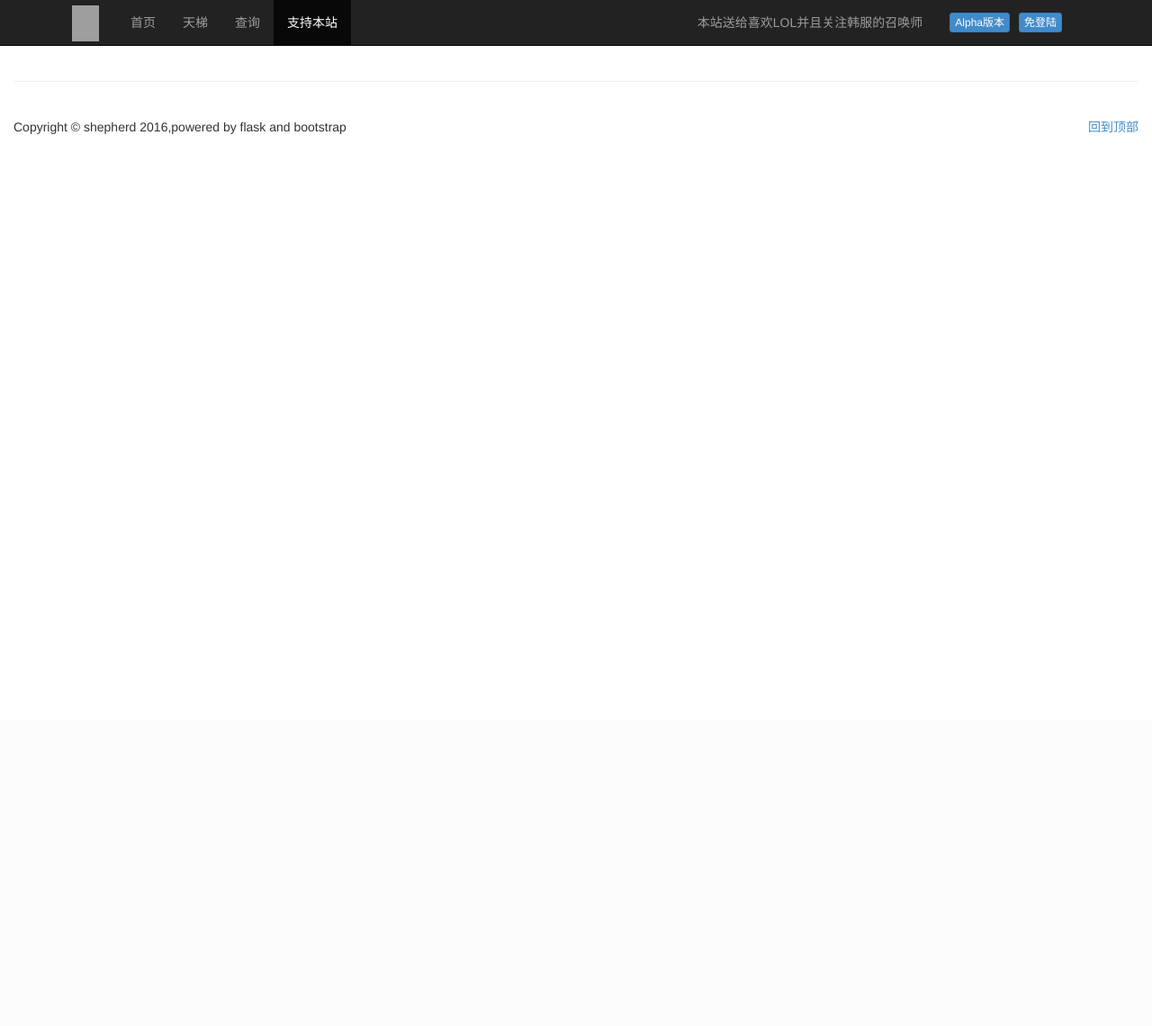
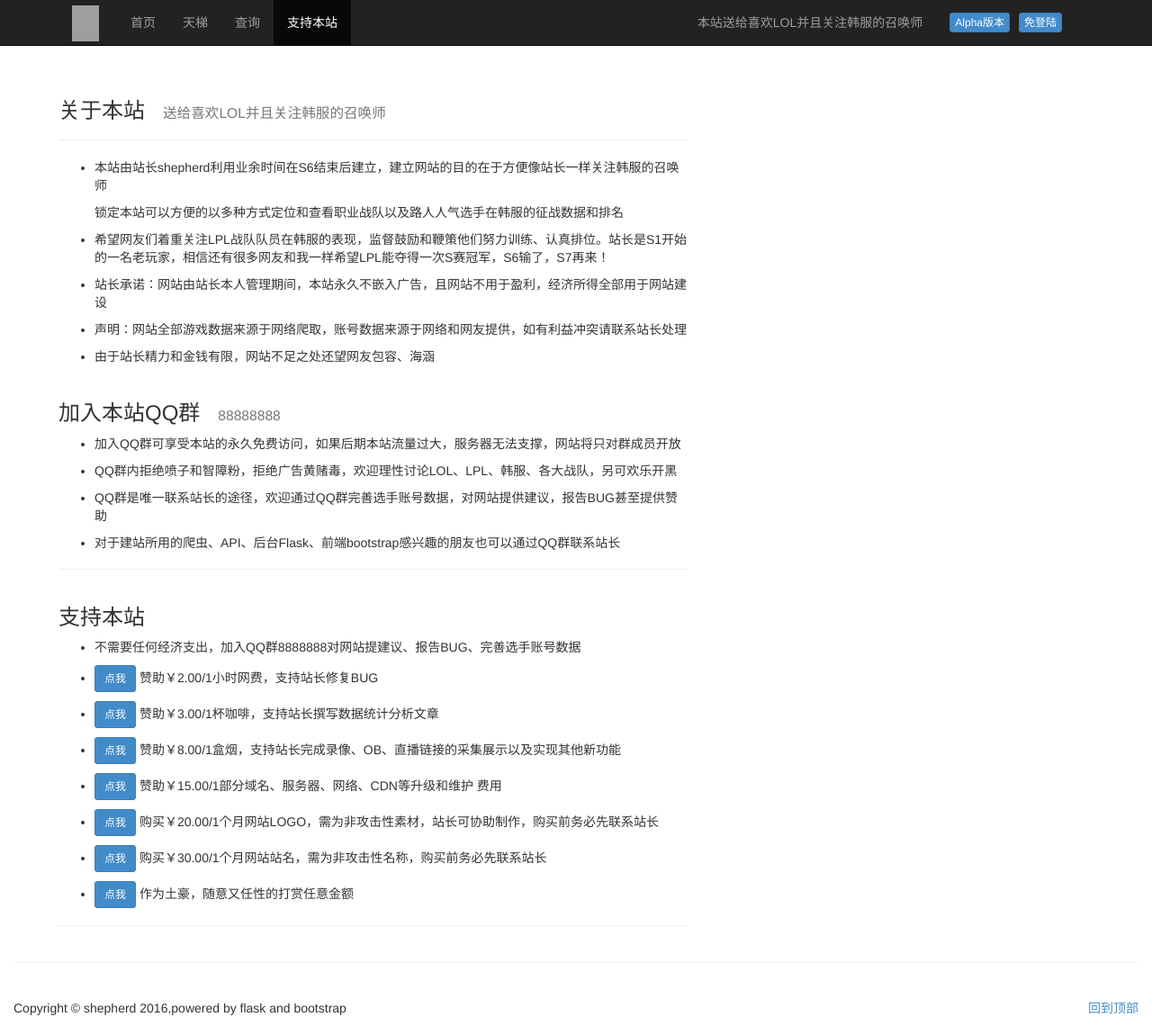
Before and after one commit to MrShepherd/lol_hf, a Flask app: page /help in a window 1280 px wide. Shown: the whole page at 90% size. Before the commit the page ends 149 px from the top, so only its background shows below. Run offline with Flask 2, Linux system fonts and the light colour scheme; data that the repository does not hold is empty; some libraries are stand-ins or nearby versions; grey boxes are pictures that could not be loaded.

Commit message:
help page v1.0

```diff
--- a/app/static/css/lolhf.css
+++ b/app/static/css/lolhf.css
@@ -180,3 +180,14 @@ hr.divider {
     clear: left;
     padding-top: 20px;
 }
+
+/*aboutsite*/
+.aboutsite {
+    padding-top: 20px;
+    padding-left: 50px;
+    width: 750px;
+}
+
+.aboutsite button{
+
+}
--- a/app/templates/help.html
+++ b/app/templates/help.html
@@ -1,5 +1,100 @@
 {% extends "base.html" %}
 {% set active_page = 'help' -%}
-{% block title%}&nbsp;&nbsp;&nbsp;支持本站-撸韩服{% endblock %}
+{% block title %}&nbsp;&nbsp;&nbsp;支持本站-撸韩服{% endblock %}
 {% block pagecontent %}
+    <div class="aboutsite">
+        <div class="page-header">
+            <h3>关于本站&nbsp;&nbsp;
+                <small>送给喜欢LOL并且关注韩服的召唤师</small>
+            </h3>
+        </div>
+        <ul>
+            <li>
+                <p>本站由站长shepherd利用业余时间在S6结束后建立，建立网站的目的在于方便像站长一样关注韩服的召唤师</p>
+                <p>锁定本站可以方便的以多种方式定位和查看职业战队以及路人人气选手在韩服的征战数据和排名</p>
+            <li>
+                <p>希望网友们着重关注LPL战队队员在韩服的表现，监督鼓励和鞭策他们努力训练、认真排位。站长是S1开始的一名老玩家，相信还有很多网友和我一样希望LPL能夺得一次S赛冠军，S6输了，S7再来！</p>
+            </li>
+            </li>
+            <li>
+                <p>站长承诺：网站由站长本人管理期间，本站永久不嵌入广告，且网站不用于盈利，经济所得全部用于网站建设</p>
+            </li>
+            <li>
+                <p>声明：网站全部游戏数据来源于网络爬取，账号数据来源于网络和网友提供，如有利益冲突请联系站长处理</p>
+            </li>
+            <li>
+                <p>由于站长精力和金钱有限，网站不足之处还望网友包容、海涵</p>
+            </li>
+        </ul>
+        <div class="page-header">
+            <h3>加入本站QQ群&nbsp;&nbsp;
+                <small>88888888</small>
+            </h3>
+            <ul>
+                <li>
+                    <p>加入QQ群可享受本站的永久免费访问，如果后期本站流量过大，服务器无法支撑，网站将只对群成员开放</p>
+                </li>
+                <li>
+                    <p>QQ群内拒绝喷子和智障粉，拒绝广告黄赌毒，欢迎理性讨论LOL、LPL、韩服、各大战队，另可欢乐开黑</p>
+                </li>
+                <li>
+                    <p>QQ群是唯一联系站长的途径，欢迎通过QQ群完善选手账号数据，对网站提供建议，报告BUG甚至提供赞助</p>
+                </li>
+                <li>
+                    <p>对于建站所用的爬虫、API、后台Flask、前端bootstrap感兴趣的朋友也可以通过QQ群联系站长</p>
+                </li>
+            </ul>
+        </div>
+        <div class="page-header">
+            <h3>支持本站</h3>
+            <ul>
+                <li>
+                    <p>不需要任何经济支出，加入QQ群8888888对网站提建议、报告BUG、完善选手账号数据</p>
+                </li>
+                <li>
+                    <p>
+                        <button type="button" class="btn btn-primary btn-sm">点我</button>
+                        赞助￥2.00/1小时网费，支持站长修复BUG
+                    </p>
+                </li>
+                <li>
+                    <p>
+                        <button type="button" class="btn btn-primary btn-sm">点我</button>
+                        赞助￥3.00/1杯咖啡，支持站长撰写数据统计分析文章
+                    </p>
+                </li>
+                <li>
+                    <p>
+                        <button type="button" class="btn btn-primary btn-sm">点我</button>
+                        赞助￥8.00/1盒烟，支持站长完成录像、OB、直播链接的采集展示以及实现其他新功能
+                    </p>
+                </li>
+                <li>
+                    <p>
+                        <button type="button" class="btn btn-primary btn-sm">点我</button>
+                        赞助￥15.00/1部分域名、服务器、网络、CDN等升级和维护 费用
+                    </p>
+                </li>
+                <li>
+                    <p>
+                        <button type="button" class="btn btn-primary btn-sm">点我</button>
+                        购买￥20.00/1个月网站LOGO，需为非攻击性素材，站长可协助制作，购买前务必先联系站长
+                    </p>
+                </li>
+                <li>
+                    <p>
+                        <button type="button" class="btn btn-primary btn-sm">点我</button>
+                        购买￥30.00/1个月网站站名，需为非攻击性名称，购买前务必先联系站长
+                    </p>
+                </li>
+                <li>
+                    <p>
+                        <button type="button" class="btn btn-primary btn-sm">点我</button>
+                        作为土豪，随意又任性的打赏任意金额
+                    </p>
+                </li>
+            </ul>
+        </div>
+    </div>
+
 {% endblock %}
```
